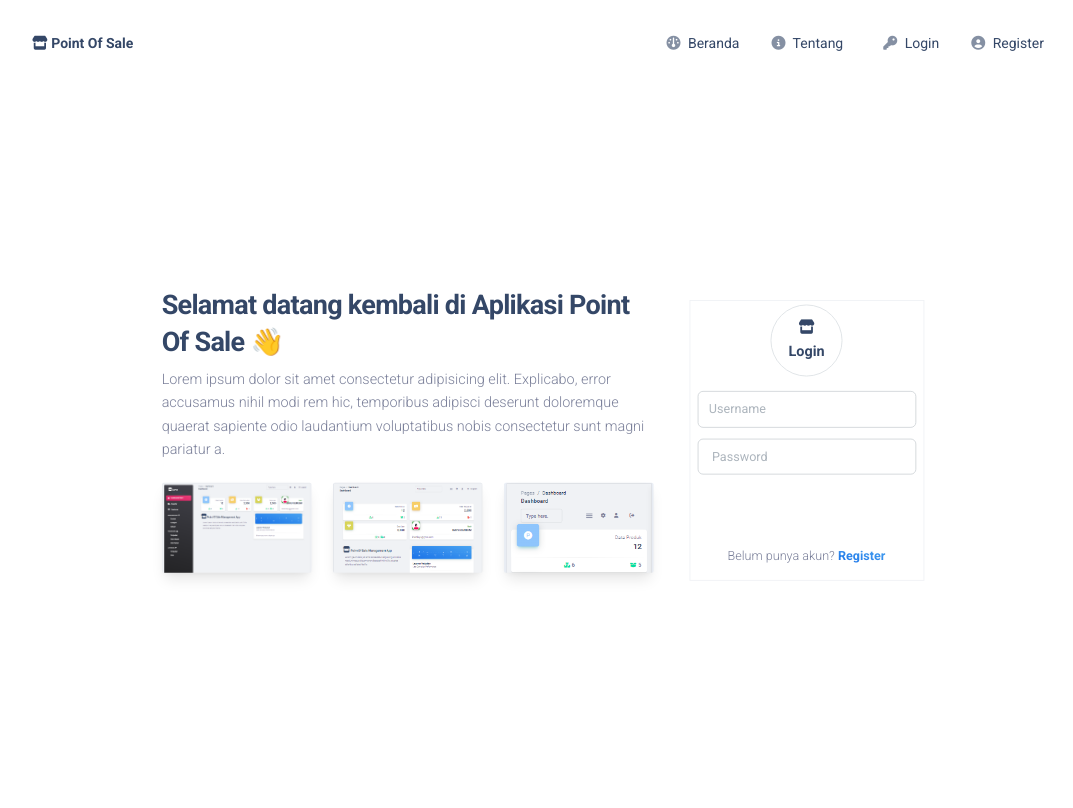
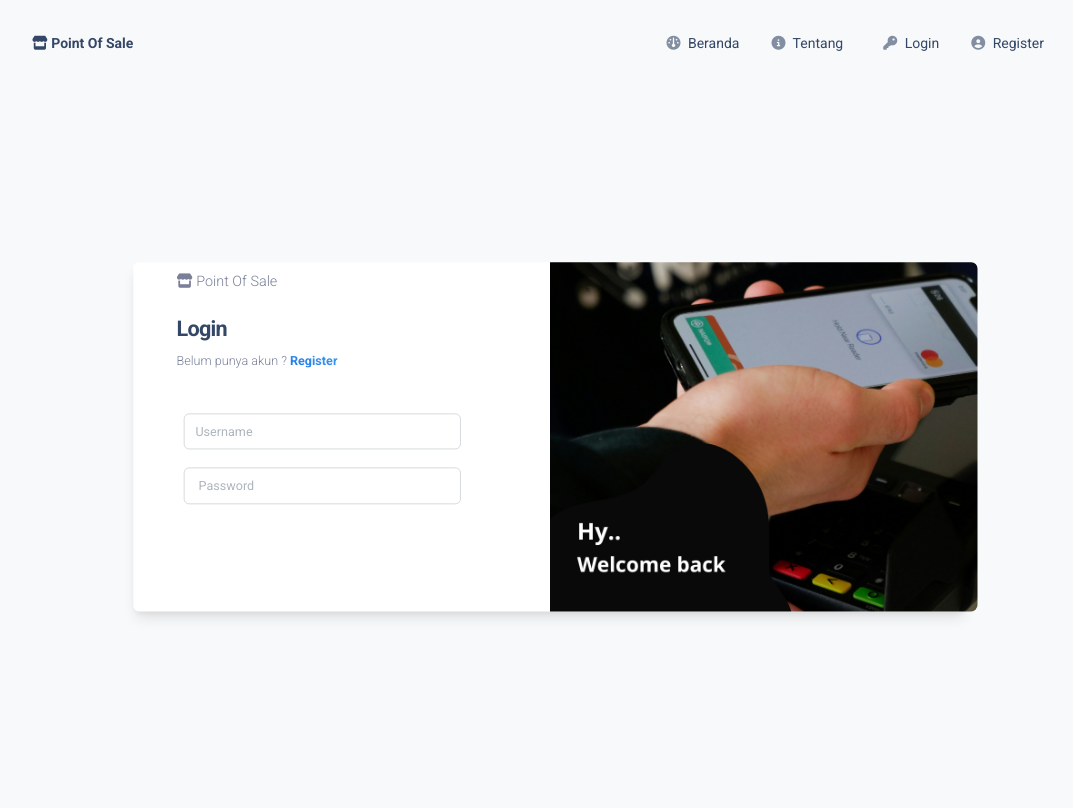
Before and after one commit to banyu142001/backup-web, a CodeIgniter 4 app: the page made by app/Views/auth/index.php in a window 1280 px wide. Shown: the whole page, without its empty margins (90-1163 px from the left). Run offline with PHP 8.4 and a stand-in for CodeIgniter, Linux system fonts and the light colour scheme; the template is opened without the code that fills it, so the values that code supplies are empty; some libraries are stand-ins or nearby versions.

Commit message:
Mengupdate halaman depan, Beranda, Login dan Register

```diff
--- a/app/Controllers/Auth.php
+++ b/app/Controllers/Auth.php
@@ -117,7 +117,7 @@ class Auth extends BaseController
                 'errors' => [
                     'required'    => '{field} harus diisi',
                     'min_length'  => '{field} minimal 3 karakter',
-                    'is_unique'   => '{field} sudah terdaftar ! pilih kombinasi {field} yang lain',
+                    'is_unique'   => '{field} sudah terdaftar !',
                     'max_length'  => '{field} maksimal 10 karakter'
                 ]
             ],
--- a/app/Helpers/myPOS_helper.php
+++ b/app/Helpers/myPOS_helper.php
@@ -138,7 +138,7 @@ define('text_success', 'style="color: #00DFA2;"');
 // texr danger
 define('text_danger', 'style="color: #C73659;"');
 // texr info
-define('text_info', 'style="color: #1679AB;"');
+define('text_info', 'style="color:  #014ffd;"');
 
 
 // button success
--- a/app/Views/auth/index.php
+++ b/app/Views/auth/index.php
@@ -3,65 +3,58 @@
 <?= $this->section('auth-main'); ?>
 <main class="main-content  mt-2">
     <div class="section min-vh-85 position-relative  transform-scale-md-9">
-        <div class="page-header  align-items-start min-vh-100">
-            <div class="container my-auto">
-
+        <section>
+            <div class="page-header min-vh-100">
+                <div class="container mt-5">
                     <!-- alert sistem -->
                     <div id="flash_4" data-flash_4="<?= session()->getFlashdata('flash_4') ?>"></div>
                     <div id="flash_6" data-flash_6="<?= session()->getFlashdata('flash_6') ?>"></div>
-
-                <div class="row mt-2 justify-content-center">
-                    <div class="col-lg-6 mt-5">
-                        <h3>Selamat datang kembali di Aplikasi Point Of Sale 👋</h3>
-                        <p>Lorem ipsum dolor sit amet consectetur adipisicing elit. Explicabo, error accusamus nihil modi rem hic, temporibus adipisci deserunt doloremque quaerat sapiente odio laudantium voluptatibus nobis consectetur sunt magni pariatur a.</p>
-                        <div class="row">
-                            <div class="col-4">
-                                <div class="card shadow-lg rounded-1 border-0 my-2" style="background-image: url(/assets/img/heero-pos.png);height:100px; position:center; background-size: cover; object-fit: fill;"></div>
+                    <div class="row justify-content-center mt-3">
+                        <div class="col-lg-10">
+                            <div class="card shadow-lg border-0 rounded-2">
+                                <div class="row justify-content-between">
+                                    <div class="col-lg-5 mx-lg-4">
+                                        <p class="m-0 mt-lg-2 mt-4 mx-lg-4 mx-4"> <i class="fa-solid fa-store"></i>
+                                            Point Of Sale</p>
+                                        <div class="card-body">
+                                            <div class="card-style">
+                                                <h4 class="font-weight-bolder">Login</h4>
+                                                <p class="text-sm mx-auto">
+                                                    Belum punya akun ?
+                                                    <a href="/auth/register" class="text-info text-gradient font-weight-bold">Register</a>
+                                                </p>
                                             </div>
-                            <div class="col-4">
-                                <div class="card shadow-lg rounded-1 border-0 my-2" style="background-image: url(/assets/img/table-pos.png);height:100px; position:center; background-size: cover;  object-fit: fill;"></div>
-                            </div>
-                            <div class="col-4">
-                                <div class="card shadow-lg rounded-1 border-0 my-2" style="background-image: url(/assets/img/android-pos.png);height:100px; position:center; background-size: cover;  object-fit: fill;"></div>
-                            </div>
-                        </div>
-                    </div>
-                    <div class="col-lg-3 mx-3">
-                        <div class="row mt-3">
-                            <div class="col-lg col-md-8 col-12 mx-auto">
-                                <div class="card-body mx-auto border mt-5 px-2 border-light">
-                                    <h6 class="text-center mx-auto border mt-1 rounded-circle" style="width: 80px;height: 80px;"><i class="fa-solid fa-store mt-3"></i> <br> Login</h6>
-                                    <form action=" /auth/login" method="post" role="form" class="text-start mt-2">
-                                        <div class="input-group input-group-outline my-2 mb-2 mt-3">
+                                            <div class="card-body mx-auto  px-2 border-light">
+                                                <form action=" /auth/login" method="post" role="form" class="text-start">
+                                                    <div class="input-group input-group-outline my-2 mb-3">
                                                         <input type="text" name="username" class="form-control <?= (validation_errors()) ? 'is-invalid' : '' ?>" placeholder="Username">
                                                         <div class="invalid-feedback">
                                                             <?= validation_show_error('username') ?>
                                                         </div>
                                                     </div>
-                                        <div class="input-group input-group-outline mb-2">
+                                                    <div class="input-group input-group-outline mb-3">
                                                         <input type="password" name="password" class="form-control <?= (validation_errors()) ? 'is-invalid' : '' ?>" " placeholder=" Password">
                                                         <div class="invalid-feedback">
                                                             <?= validation_show_error('password') ?>
                                                         </div>
                                                     </div>
                                                     <div class="text-center">
-                                            <button type="submit" class="btn text-white w-100  mb-1 rounded-1 " <?= btn_info ?>>Login</button>
+                                                        <button type="submit" class="btn btn-lg text-white w-100  mb-1 rounded-1 " <?= btn_info ?>>Login</button>
                                                     </div>
-                                        <p class="mt-4 text-sm text-center">
-                                            Belum punya akun?
-                                            <a href="/auth/register" class="text-info text-gradient font-weight-bold">Register</a>
-                                        </p>
                                                 </form>
 
                                             </div>
                                         </div>
                                     </div>
-                    </div>
-                </div>
-
-
+                                    <div class="col-lg-6" style="background-image: url(/assets/img/log.png); background-repeat: no-repeat; background-position: 0 0px; background-size: cover; object-fit: fill; border-radius: 0px 7px 7px 0px;">
                                     </div>
                                 </div>
                             </div>
+                        </div>
+                    </div>
+                </div>
+            </div>
+        </section>
+    </div>
 </main>
 <?= $this->endSection(); ?>
--- a/app/Views/home/index.php
+++ b/app/Views/home/index.php
@@ -98,7 +98,7 @@
                 <h4 class="mb-4 animated slideInDown">
                     <i class="fa-solid fa-store fa-2x"></i> Point Of Sale Management App
                 </h4>
-                <p class="mx-3 ">Lorem ipsum dolor, sit amet consectetur adipisicing elit. Odio nesciunt neque aliquam error obcaecati nisi nulla voluptas doloribus adipisci facilis.</p>
+                <p class="mx-3 ">Aplikasi POS kami tidak hanya menyederhanakan transaksi penjualan, tetapi juga meningkatkan interaksi dengan pelanggan melalui manajemen data pelanggan yang terintegrasi. Dengan fokus pada pengalaman pengguna yang unggul, kami memberikan alat yang diperlukan untuk memahami preferensi pelanggan dan meningkatkan loyalitas mereka. </p>
             </div>
             <div class="col-lg-6 col-md-6 mt-4 mb-4">
                 <div class="card z-index-2 rounded-2">
@@ -111,7 +111,7 @@
                     </div>
                     <div class="card-body">
                         <h6 class="mb-0 ">Laporan Penjualan</h6>
-                        <p class="text-sm ">Last Campaign Performance</p>
+                        <p class="text-sm ">Report produk terlaris</p>
                         <hr class="dark horizontal">
                         <div class="d-flex ">
                             <i class="material-icons text-sm my-auto me-1">schedule</i>
--- a/app/Views/layout/auth-layout/auth-login.php
+++ b/app/Views/layout/auth-layout/auth-login.php
@@ -34,7 +34,7 @@
     <!-- Nepcha Analytics (nepcha.com) -->
 </head>
 
-<body>
+<body class="bg-gray-100">
     <div class="container position-sticky z-index-sticky top-0">
         <div class="row">
             <div class="col-12">
--- a/app/Views/layout/template.php
+++ b/app/Views/layout/template.php
@@ -9,8 +9,6 @@
 <!-- content -->
 <?= $this->renderSection('main'); ?>
 
-<!-- modal logout -->
-<?= $this->include('layout/modal/modal-logout'); ?>
 
 <!-- Navbar -->
 <?= $this->include('layout/footer'); ?>
```
Also changed, not shown: app/Views/auth/register.php (+35 -23 lines), app/Views/front-home/index.php (+6 -10 lines), public/assets/img/illustrations/chat.png (deleted), public/assets/img/illustrations/danger-chat-ill.png (deleted), public/assets/img/illustrations/dark-lock-ill.png (deleted), public/assets/img/illustrations/error-404.png (deleted), public/assets/img/illustrations/error-500.png (deleted), public/assets/img/illustrations/lock.png (deleted), public/assets/img/illustrations/rocket-white.png (deleted), public/assets/img/log.png (added), public/assets/img/reg.png (added). Lines whose indentation alone changed are shown as unchanged.
